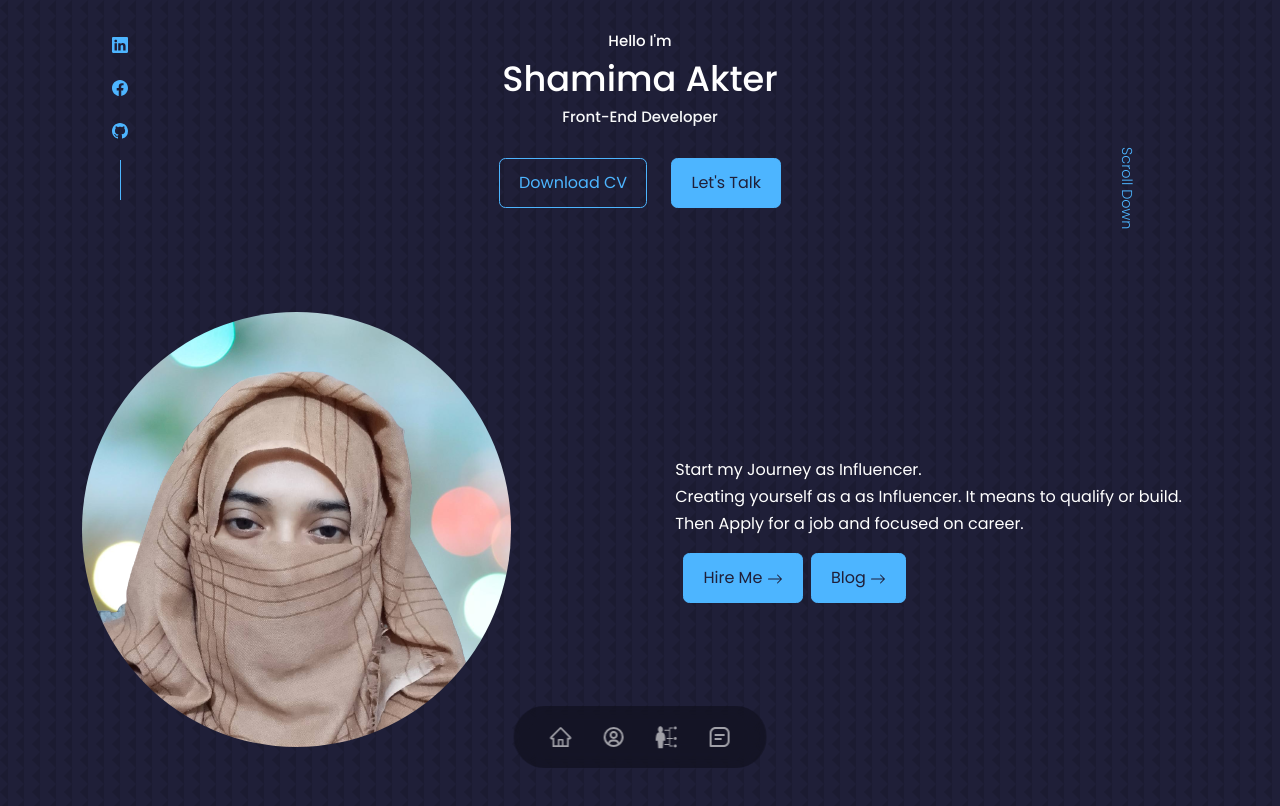
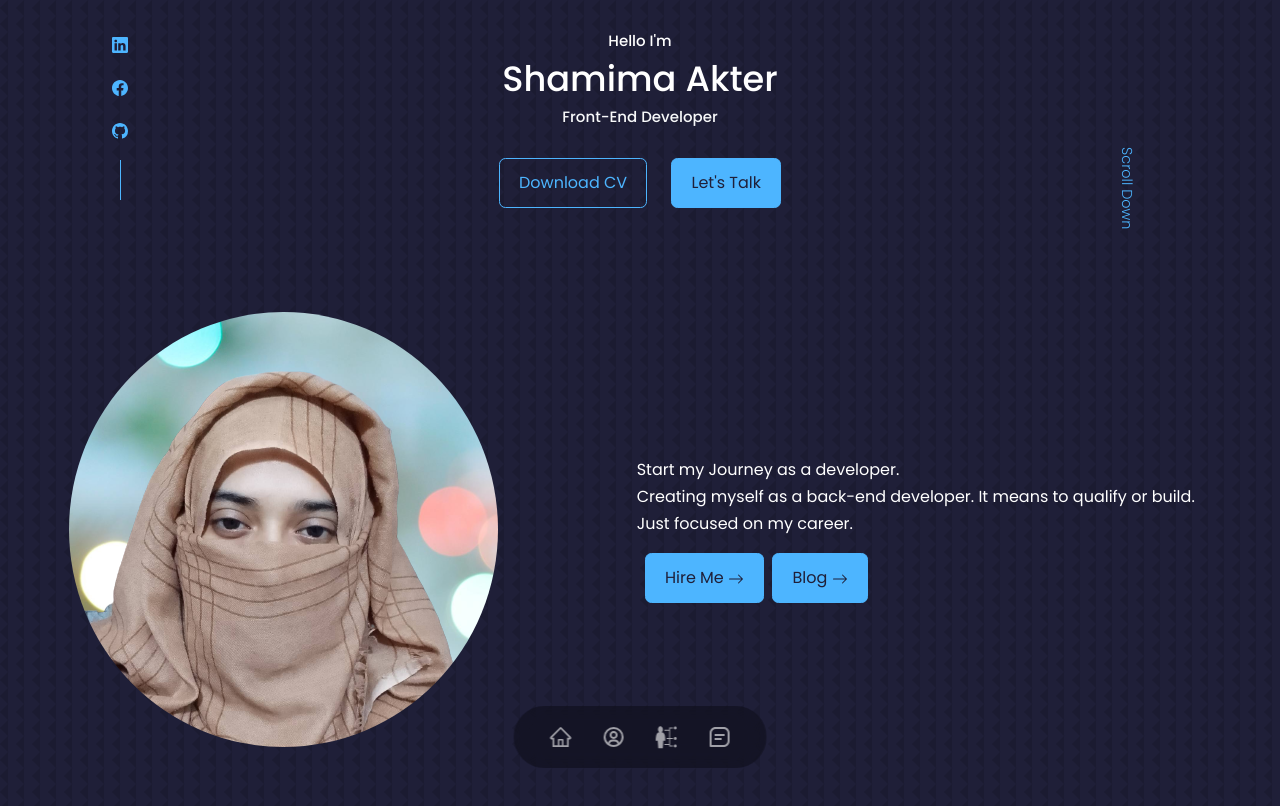
Before and after one commit to Nijumdip/portfolio-1, a React (Create React App) app: page / in a window 1280 px wide. Shown: the top 806 px of the page. Built offline with nearby package versions, Linux system fonts and the light colour scheme.

Commit message:
some text change

```diff
--- a/src/Components/HireMe/HireMe.js
+++ b/src/Components/HireMe/HireMe.js
@@ -17,9 +17,7 @@ const HireMe = () => {
         </div>
         <div className="px-3 my-3">
           <p>
-            Start my Journey as Influencer. <br /> Creating yourself as a as Influencer.
-            It means to qualify or build. <br /> Then Apply for a job and focused on
-            career.
+          Start my Journey as a  developer. <br /> Creating myself as a back-end developer. It means to qualify or build. <br />Just focused on my career.
           </p>
           <a href="mailto:nijumdip019911@gmail.com" className="btn btn-primary mx-2">
           Hire Me <BsArrowRight />
```
